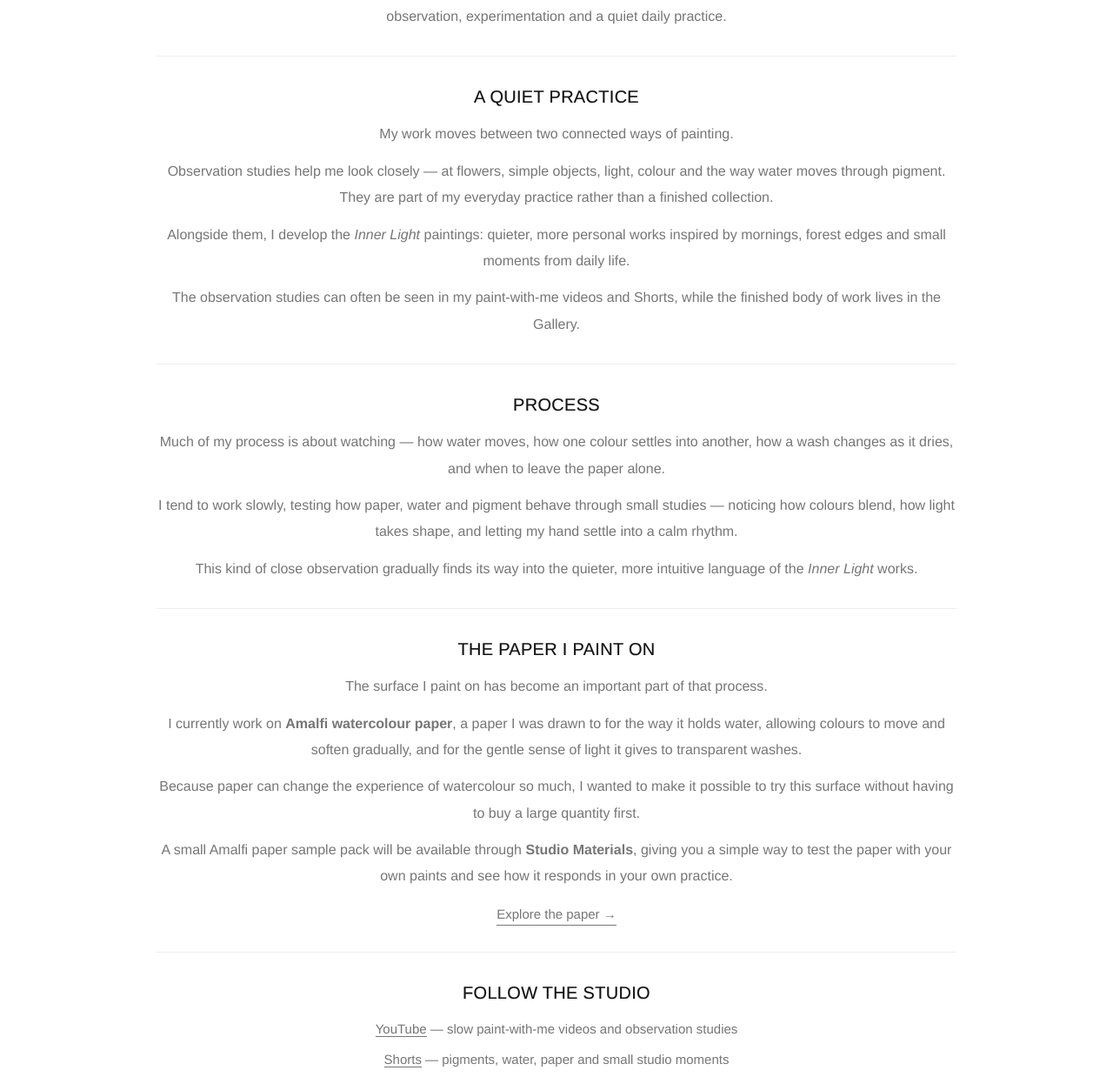
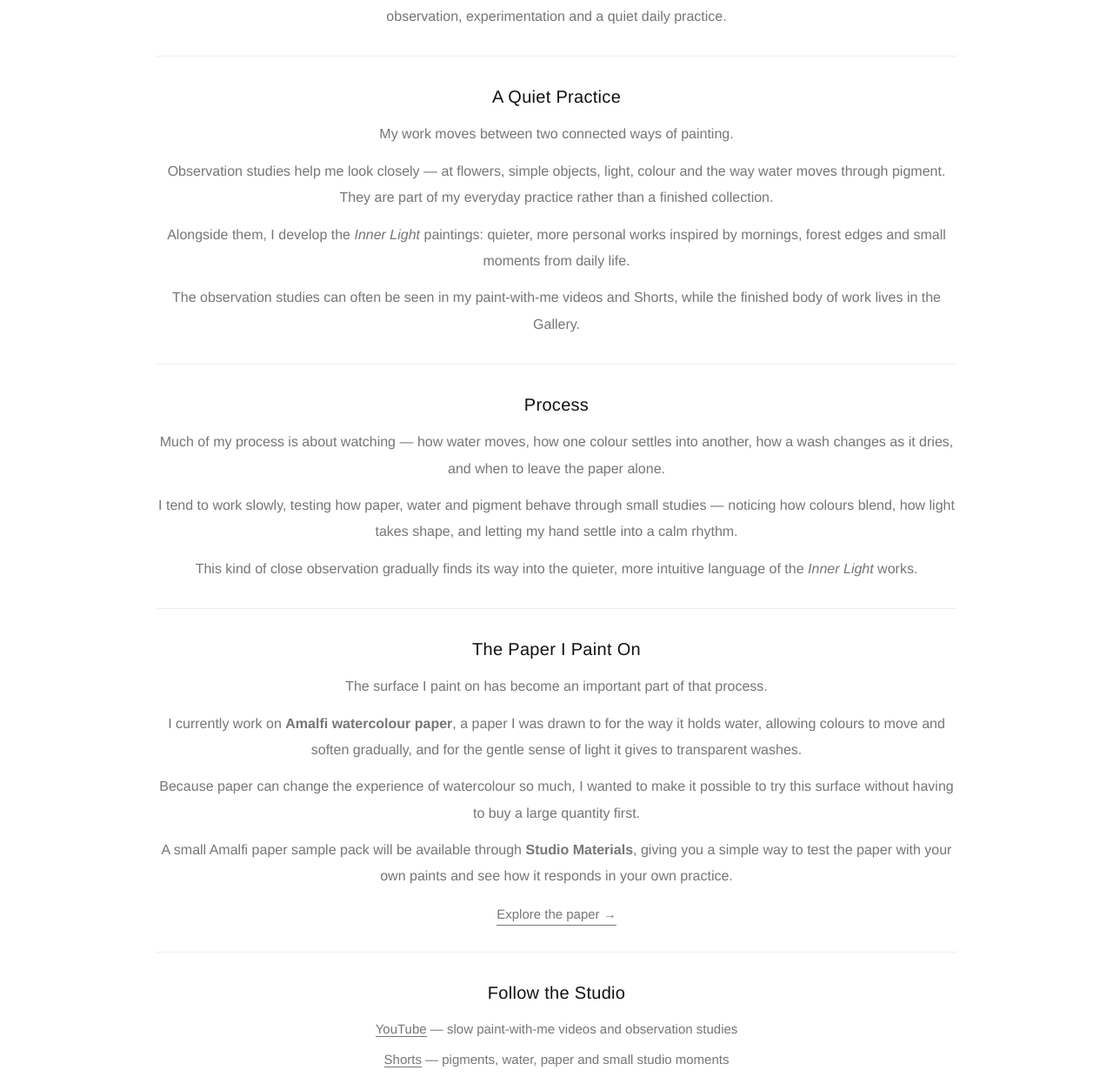
Before and after one commit to Leondecoding/fz-studio-v2, a Jekyll site: the page built from studio.html, in a window 1280 px wide. Shown: the part 815-2053 px from the top of the page at 87% size. Built offline with Jekyll 4.4.1, drawn with Linux system fonts in a browser that asks for light colours.

Commit message:
Update studio.html

```diff
--- a/studio.html
+++ b/studio.html
@@ -39,7 +39,6 @@ permalink: /studio/
     text-align: center;
     letter-spacing: 0.3px;
     color: #111;
-    -webkit-text-stroke: 0.15px currentColor;
   }
 
   #studio-page .studio-hero {
@@ -132,7 +131,7 @@ permalink: /studio/
   <hr class="studio-divider">
 
   <section class="studio-section" aria-labelledby="quiet-practice">
-    <h2 id="quiet-practice">A QUIET PRACTICE</h2>
+    <h2 id="quiet-practice">A Quiet Practice</h2>
 
     <p>
       My work moves between two connected ways of painting.
@@ -157,7 +156,7 @@ permalink: /studio/
   <hr class="studio-divider">
 
   <section class="studio-section" aria-labelledby="process">
-    <h2 id="process">PROCESS</h2>
+    <h2 id="process">Process</h2>
 
     <p>
       Much of my process is about watching — how water moves, how one colour settles into another,
@@ -178,7 +177,7 @@ permalink: /studio/
   <hr class="studio-divider">
 
   <section class="studio-section" aria-labelledby="paper-i-paint-on">
-    <h2 id="paper-i-paint-on">THE PAPER I PAINT ON</h2>
+    <h2 id="paper-i-paint-on">The Paper I Paint On</h2>
 
     <p>
       The surface I paint on has become an important part of that process.
@@ -206,7 +205,7 @@ permalink: /studio/
   <hr class="studio-divider">
 
   <section class="studio-section" aria-labelledby="follow-studio">
-    <h2 id="follow-studio">FOLLOW THE STUDIO</h2>
+    <h2 id="follow-studio">Follow the Studio</h2>
 
     <ul class="follow-list">
       <li>
```
